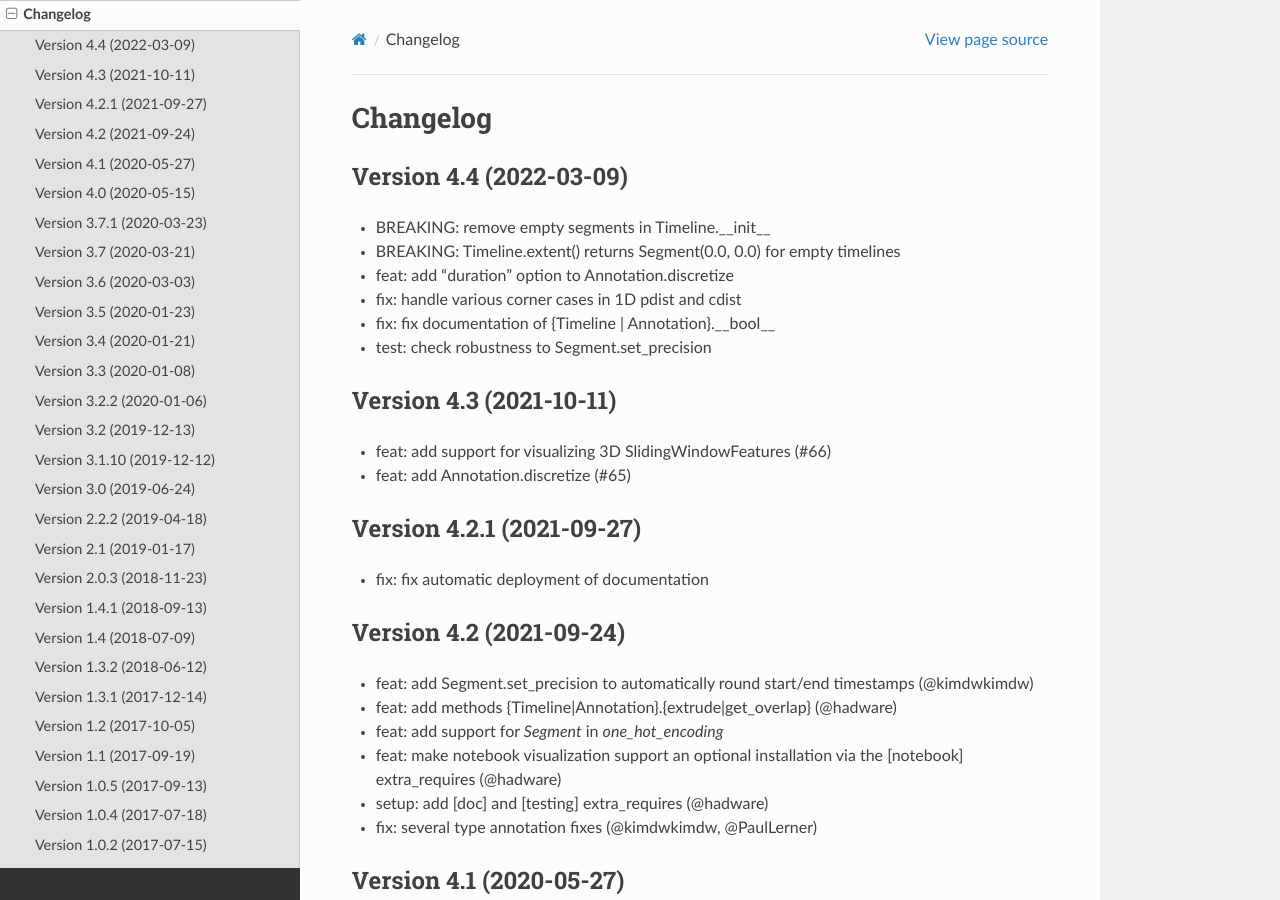
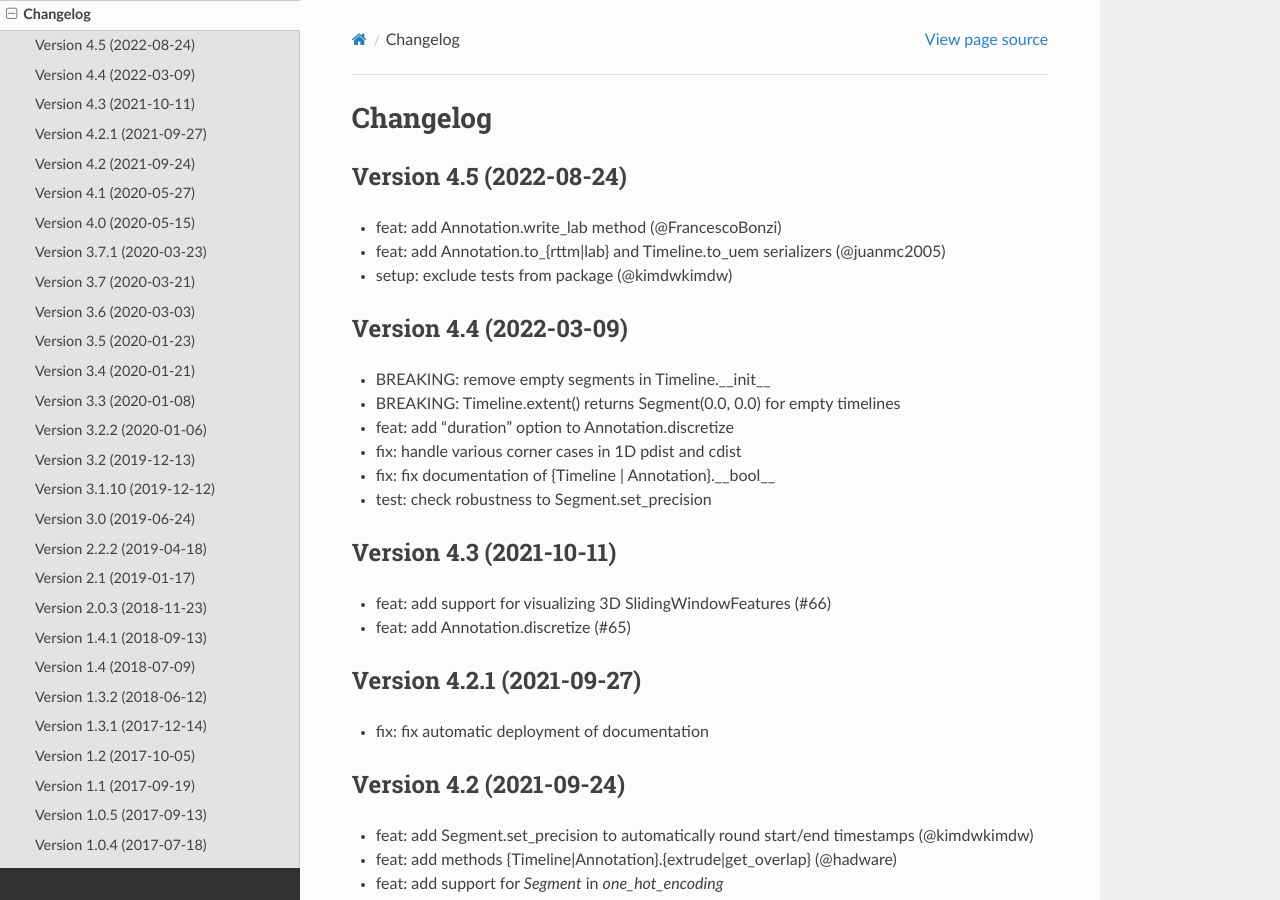
Before and after one commit to pyannote/pyannote-core, a Sphinx documentation site: the page built from doc/source/changelog.rst, in a window 1280 px wide and 900 px high. Built offline with Sphinx 7.4.7 and the Read the Docs theme 2.0.0, drawn with Linux system fonts in a browser that asks for light colours.

Commit message:
doc: update changelog

```diff
--- a/doc/source/changelog.rst
+++ b/doc/source/changelog.rst
@@ -1,6 +1,13 @@
 #########
 Changelog
 #########
+
+Version 4.5 (2022-08-24)
+~~~~~~~~~~~~~~~~~~~~~~~~
+
+- feat: add Annotation.write_lab method (@FrancescoBonzi)
+- feat: add Annotation.to_{rttm|lab} and Timeline.to_uem serializers (@juanmc2005)
+- setup: exclude tests from package (@kimdwkimdw)
 
 Version 4.4 (2022-03-09)
 ~~~~~~~~~~~~~~~~~~~~~~~~
```
